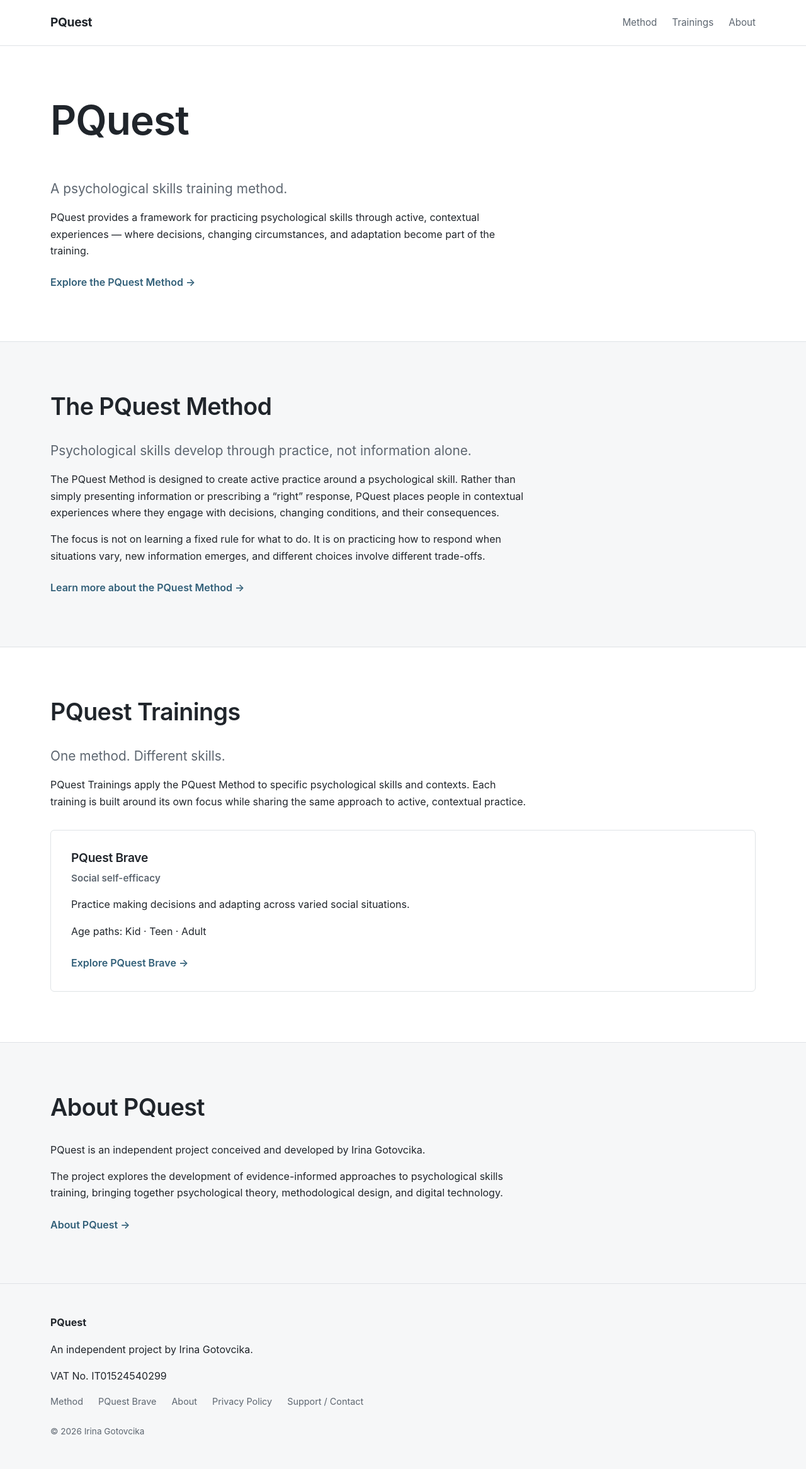
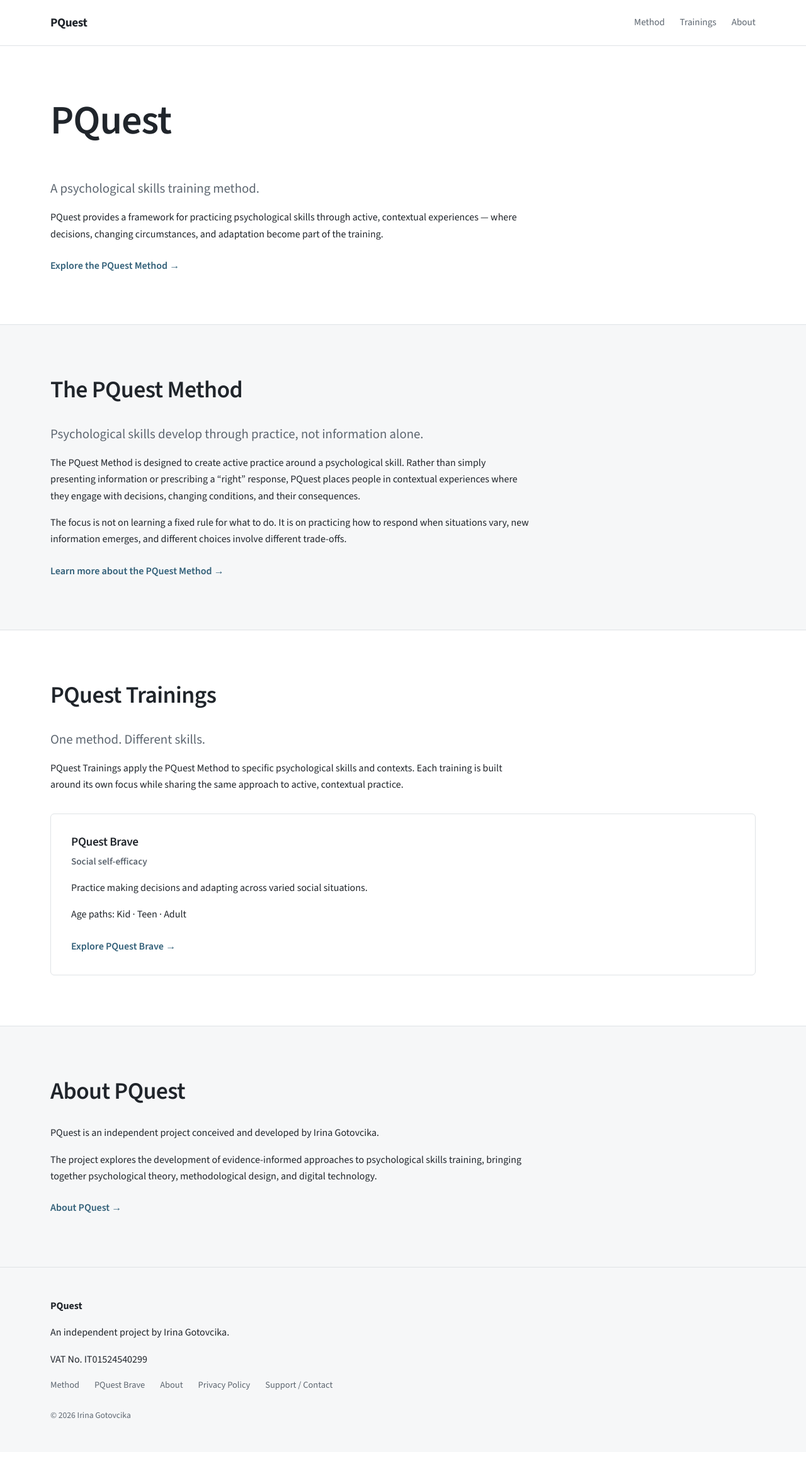
Before and after one commit to irinagotovcika/pquest.eu, a Jekyll site: the page built from index.md, in a window 1280 px wide. Shown: the whole page at 63% size. Built offline with Jekyll 4.4.1, drawn with Linux system fonts in a browser that asks for light colours; after the commit the page ends 2306 px from its top, so only the background shows below that.

Commit message:
Update main.css

```diff
--- a/assets/css/main.css
+++ b/assets/css/main.css
@@ -43,12 +43,9 @@ body {
   background: var(--color-background);
   color: var(--color-text);
   font-family:
-    -apple-system,
-    BlinkMacSystemFont,
-    "Segoe UI",
-    Helvetica,
-    Arial,
-    sans-serif;
+  "Source Sans 3",
+  Arial,
+  sans-serif;
   font-size: 1rem;
   line-height: 1.65;
   -webkit-font-smoothing: antialiased;
```
